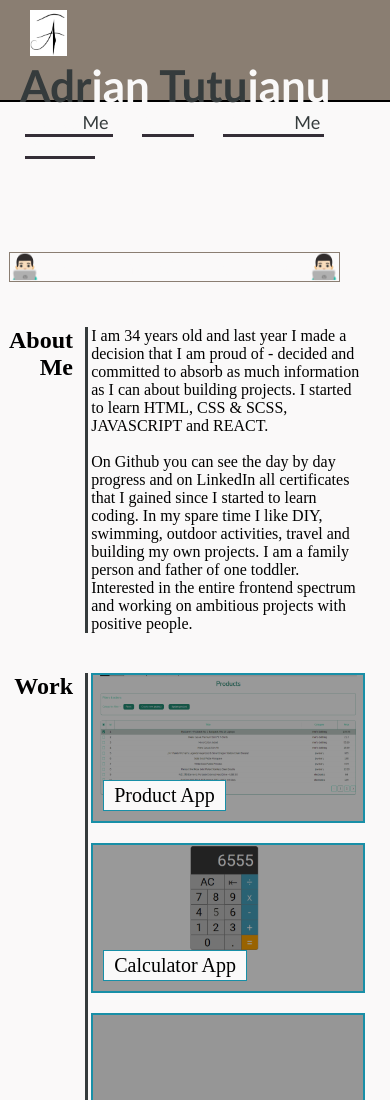
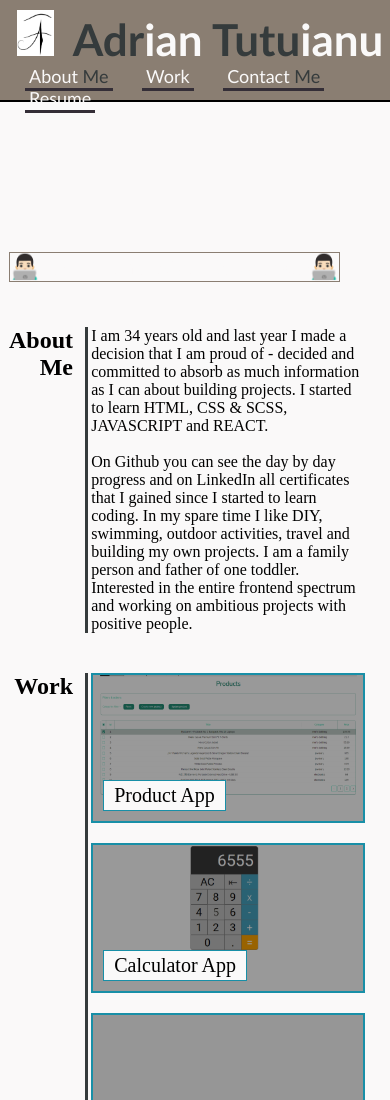
Before and after one commit to Adriantutuianu/module-2-portfolio-working-with-css-challenge, a plain HTML site: page index.html in a window 390 px wide. Shown: the top 1100 px of the page. Drawn offline with Linux system fonts and the light colour scheme.

Commit message:
Finished to make page responsive

```diff
--- a/css/style.css
+++ b/css/style.css
@@ -269,9 +269,6 @@ footer .footer-name {
     flex-wrap: wrap;
     height: 100px;
   }
-  .header-container .logo-name {
-    margin-left: 20px;
-  }
 
   .hero-banner {
     height: 200px;
```
